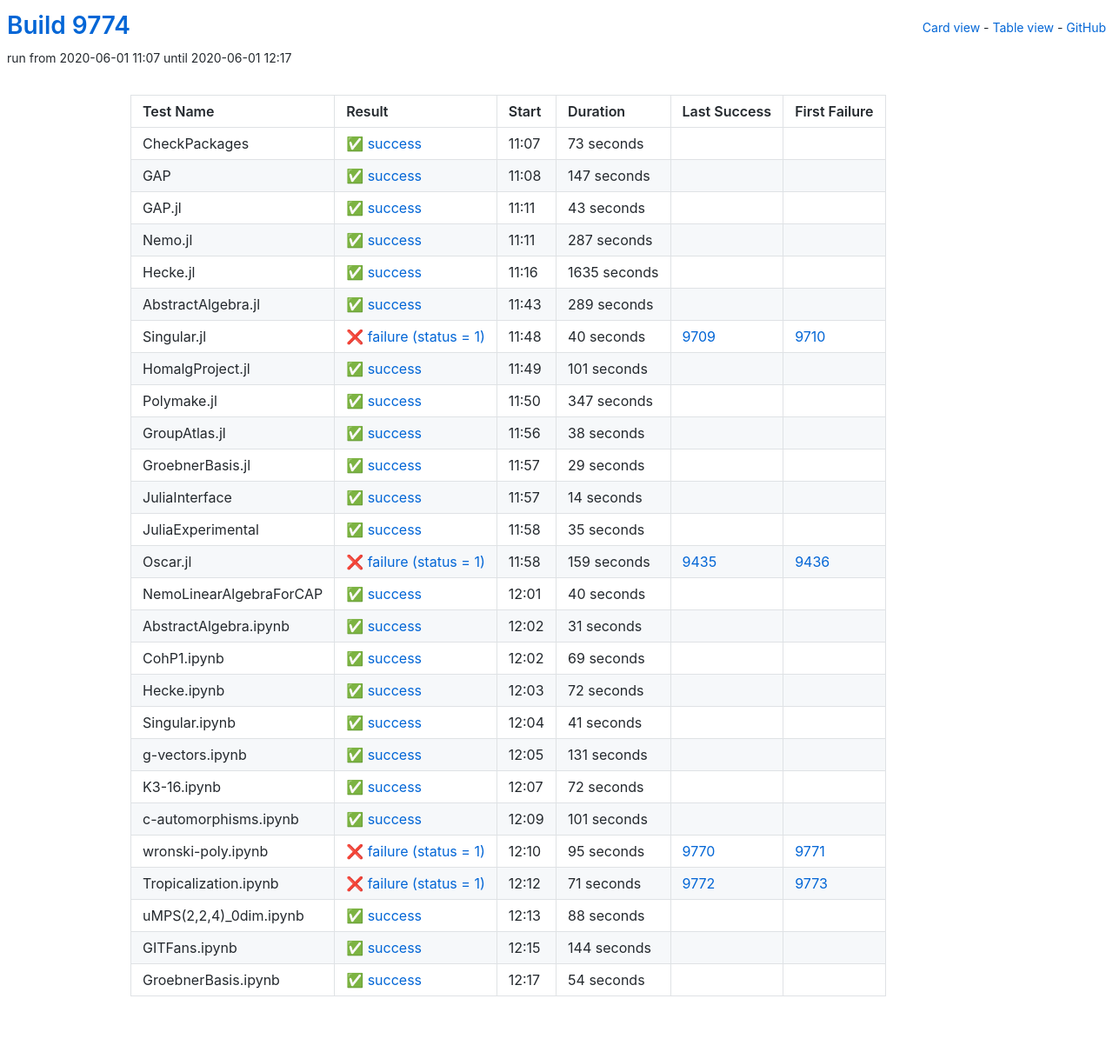
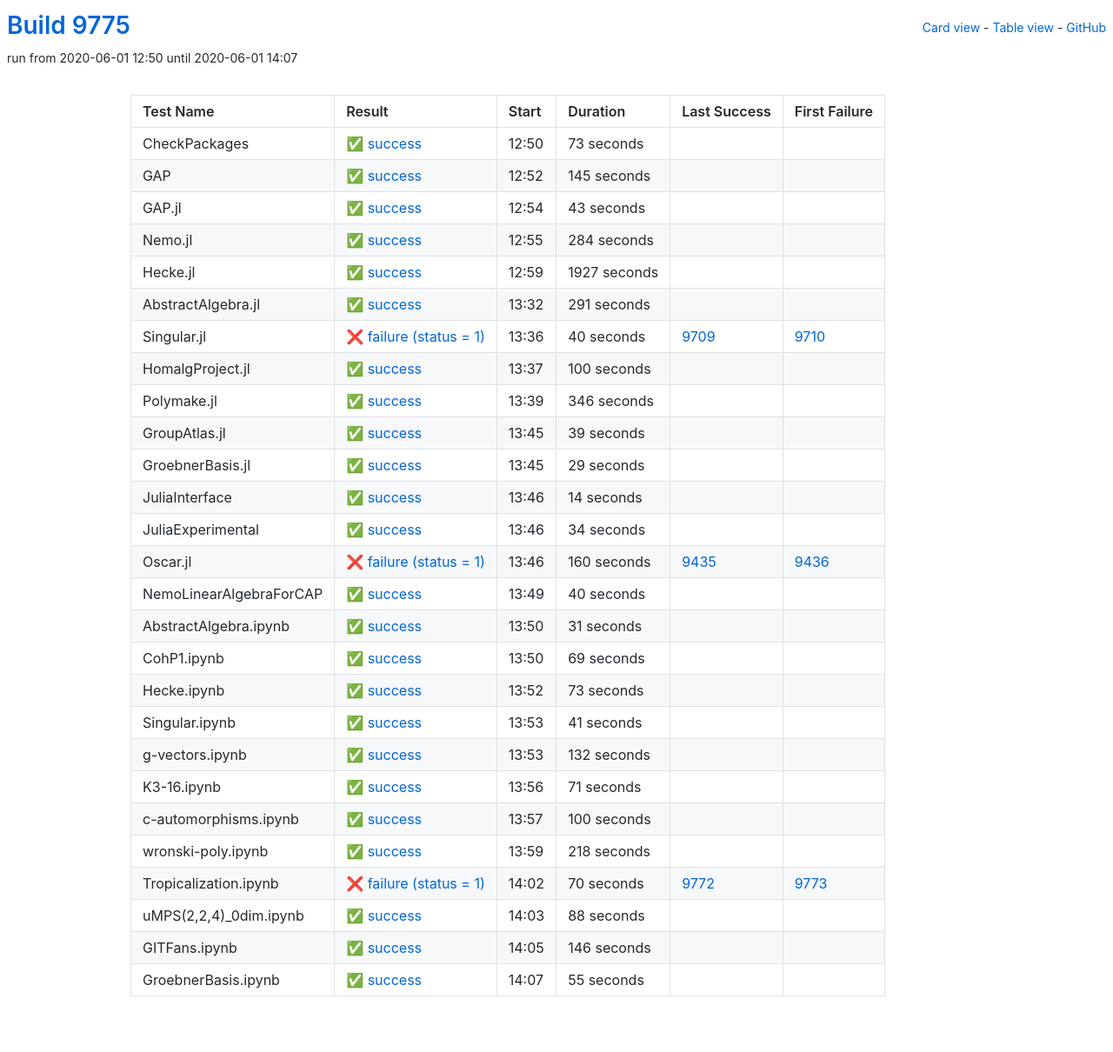
Before and after one commit to oscar-system/oscar-ci-status, a Jekyll site: the page built from table.html, in a window 1280 px wide. Shown: the whole page at 87% size. Built offline with Jekyll 4.4.1, drawn with Linux system fonts in a browser that asks for light colours.

Commit message:
Build 9775

```diff
--- a/_data/ci.yml
+++ b/_data/ci.yml
@@ -1,5 +1,5 @@
-build: 9774
-build_url: https://oscarci.mathematik.uni-kl.de/job/oscar/9774/
+build: 9775
+build_url: https://oscarci.mathematik.uni-kl.de/job/oscar/9775/
 job: oscar
 tests:
 - duration: 73
@@ -9,21 +9,21 @@
   id: checkpackages
   last_success: false
   last_success_url: null
-  log: https://oscarci.mathematik.uni-kl.de/job/oscar/9774/artifact/logs/build-9774/CheckPackages.log
+  log: https://oscarci.mathematik.uni-kl.de/job/oscar/9775/artifact/logs/build-9775/CheckPackages.log
   name: CheckPackages
-  start: 2020-06-01 11:07
+  start: 2020-06-01 12:50
   status: success
   success: true
-- duration: 147
+- duration: 145
   exitcode: 0
   first_failure: false
   first_failure_url: null
   id: gap
   last_success: false
   last_success_url: null
-  log: https://oscarci.mathematik.uni-kl.de/job/oscar/9774/artifact/logs/build-9774/GAP.log
+  log: https://oscarci.mathematik.uni-kl.de/job/oscar/9775/artifact/logs/build-9775/GAP.log
   name: GAP
-  start: 2020-06-01 11:08
+  start: 2020-06-01 12:52
   status: success
   success: true
 - duration: 43
@@ -33,45 +33,45 @@
   id: gap-jl
   last_success: false
   last_success_url: null
-  log: https://oscarci.mathematik.uni-kl.de/job/oscar/9774/artifact/logs/build-9774/GAP.jl.log
+  log: https://oscarci.mathematik.uni-kl.de/job/oscar/9775/artifact/logs/build-9775/GAP.jl.log
   name: GAP.jl
-  start: 2020-06-01 11:11
+  start: 2020-06-01 12:54
   status: success
   success: true
-- duration: 287
+- duration: 284
   exitcode: 0
   first_failure: false
   first_failure_url: null
   id: nemo-jl
   last_success: false
   last_success_url: null
-  log: https://oscarci.mathematik.uni-kl.de/job/oscar/9774/artifact/logs/build-9774/Nemo.jl.log
+  log: https://oscarci.mathematik.uni-kl.de/job/oscar/9775/artifact/logs/build-9775/Nemo.jl.log
   name: Nemo.jl
-  start: 2020-06-01 11:11
+  start: 2020-06-01 12:55
   status: success
   success: true
-- duration: 1635
+- duration: 1927
   exitcode: 0
   first_failure: false
   first_failure_url: null
   id: hecke-jl
   last_success: false
   last_success_url: null
-  log: https://oscarci.mathematik.uni-kl.de/job/oscar/9774/artifact/logs/build-9774/Hecke.jl.log
+  log: https://oscarci.mathematik.uni-kl.de/job/oscar/9775/artifact/logs/build-9775/Hecke.jl.log
   name: Hecke.jl
-  start: 2020-06-01 11:16
+  start: 2020-06-01 12:59
   status: success
   success: true
-- duration: 289
+- duration: 291
   exitcode: 0
   first_failure: false
   first_failure_url: null
   id: abstractalgebra-jl
   last_success: false
   last_success_url: null
-  log: https://oscarci.mathematik.uni-kl.de/job/oscar/9774/artifact/logs/build-9774/AbstractAlgebra.jl.log
+  log: https://oscarci.mathematik.uni-kl.de/job/oscar/9775/artifact/logs/build-9775/AbstractAlgebra.jl.log
   name: AbstractAlgebra.jl
-  start: 2020-06-01 11:43
+  start: 2020-06-01 13:32
   status: success
   success: true
 - duration: 40
@@ -81,45 +81,45 @@
   id: singular-jl
   last_success: 9709
   last_success_url: https://oscarci.mathematik.uni-kl.de/job/oscar/9709/
-  log: https://oscarci.mathematik.uni-kl.de/job/oscar/9774/artifact/logs/build-9774/Singular.jl.log
+  log: https://oscarci.mathematik.uni-kl.de/job/oscar/9775/artifact/logs/build-9775/Singular.jl.log
   name: Singular.jl
-  start: 2020-06-01 11:48
+  start: 2020-06-01 13:36
   status: failure
   success: false
-- duration: 101
+- duration: 100
   exitcode: 0
   first_failure: false
   first_failure_url: null
   id: homalgproject-jl
   last_success: false
   last_success_url: null
-  log: https://oscarci.mathematik.uni-kl.de/job/oscar/9774/artifact/logs/build-9774/HomalgProject.jl.log
+  log: https://oscarci.mathematik.uni-kl.de/job/oscar/9775/artifact/logs/build-9775/HomalgProject.jl.log
   name: HomalgProject.jl
-  start: 2020-06-01 11:49
+  start: 2020-06-01 13:37
   status: success
   success: true
-- duration: 347
+- duration: 346
   exitcode: 0
   first_failure: false
   first_failure_url: null
   id: polymake-jl
   last_success: false
   last_success_url: null
-  log: https://oscarci.mathematik.uni-kl.de/job/oscar/9774/artifact/logs/build-9774/Polymake.jl.log
+  log: https://oscarci.mathematik.uni-kl.de/job/oscar/9775/artifact/logs/build-9775/Polymake.jl.log
   name: Polymake.jl
-  start: 2020-06-01 11:50
+  start: 2020-06-01 13:39
   status: success
   success: true
-- duration: 38
+- duration: 39
   exitcode: 0
   first_failure: false
   first_failure_url: null
   id: groupatlas-jl
   last_success: false
   last_success_url: null
-  log: https://oscarci.mathematik.uni-kl.de/job/oscar/9774/artifact/logs/build-9774/GroupAtlas.jl.log
+  log: https://oscarci.mathematik.uni-kl.de/job/oscar/9775/artifact/logs/build-9775/GroupAtlas.jl.log
   name: GroupAtlas.jl
-  start: 2020-06-01 11:56
+  start: 2020-06-01 13:45
   status: success
   success: true
 - duration: 29
@@ -129,9 +129,9 @@
   id: groebnerbasis-jl
   last_success: false
   last_success_url: null
-  log: https://oscarci.mathematik.uni-kl.de/job/oscar/9774/artifact/logs/build-9774/GroebnerBasis.jl.log
+  log: https://oscarci.mathematik.uni-kl.de/job/oscar/9775/artifact/logs/build-9775/GroebnerBasis.jl.log
   name: GroebnerBasis.jl
-  start: 2020-06-01 11:57
+  start: 2020-06-01 13:45
   status: success
   success: true
 - duration: 14
@@ -141,33 +141,33 @@
   id: juliainterface
   last_success: false
   last_success_url: null
-  log: https://oscarci.mathematik.uni-kl.de/job/oscar/9774/artifact/logs/build-9774/JuliaInterface.log
+  log: https://oscarci.mathematik.uni-kl.de/job/oscar/9775/artifact/logs/build-9775/JuliaInterface.log
   name: JuliaInterface
-  start: 2020-06-01 11:57
+  start: 2020-06-01 13:46
   status: success
   success: true
-- duration: 35
+- duration: 34
   exitcode: 0
   first_failure: false
   first_failure_url: null
   id: juliaexperimental
   last_success: false
   last_success_url: null
-  log: https://oscarci.mathematik.uni-kl.de/job/oscar/9774/artifact/logs/build-9774/JuliaExperimental.log
+  log: https://oscarci.mathematik.uni-kl.de/job/oscar/9775/artifact/logs/build-9775/JuliaExperimental.log
   name: JuliaExperimental
-  start: 2020-06-01 11:58
+  start: 2020-06-01 13:46
   status: success
   success: true
-- duration: 159
+- duration: 160
   exitcode: 1
   first_failure: 9436
   first_failure_url: https://oscarci.mathematik.uni-kl.de/job/oscar/9436/
   id: oscar-jl
   last_success: 9435
   last_success_url: https://oscarci.mathematik.uni-kl.de/job/oscar/9435/
-  log: https://oscarci.mathematik.uni-kl.de/job/oscar/9774/artifact/logs/build-9774/Oscar.jl.log
+  log: https://oscarci.mathematik.uni-kl.de/job/oscar/9775/artifact/logs/build-9775/Oscar.jl.log
   name: Oscar.jl
-  start: 2020-06-01 11:58
+  start: 2020-06-01 13:46
   status: failure
   success: false
 - duration: 40
@@ -177,9 +177,9 @@
   id: nemolinearalgebraforcap
   last_success: false
   last_success_url: null
-  log: https://oscarci.mathematik.uni-kl.de/job/oscar/9774/artifact/logs/build-9774/NemoLinearAlgebraForCAP.log
+  log: https://oscarci.mathematik.uni-kl.de/job/oscar/9775/artifact/logs/build-9775/NemoLinearAlgebraForCAP.log
   name: NemoLinearAlgebraForCAP
-  start: 2020-06-01 12:01
+  start: 2020-06-01 13:49
   status: success
   success: true
 - duration: 31
@@ -189,9 +189,9 @@
   id: abstractalgebra-ipynb
   last_success: false
   last_success_url: null
-  log: https://oscarci.mathematik.uni-kl.de/job/oscar/9774/artifact/logs/build-9774/AbstractAlgebra.ipynb.log
+  log: https://oscarci.mathematik.uni-kl.de/job/oscar/9775/artifact/logs/build-9775/AbstractAlgebra.ipynb.log
   name: AbstractAlgebra.ipynb
-  start: 2020-06-01 12:02
+  start: 2020-06-01 13:50
   status: success
   success: true
 - duration: 69
@@ -201,21 +201,21 @@
   id: cohp1-ipynb
   last_success: false
   last_success_url: null
-  log: https://oscarci.mathematik.uni-kl.de/job/oscar/9774/artifact/logs/build-9774/CohP1.ipynb.log
+  log: https://oscarci.mathematik.uni-kl.de/job/oscar/9775/artifact/logs/build-9775/CohP1.ipynb.log
   name: CohP1.ipynb
-  start: 2020-06-01 12:02
+  start: 2020-06-01 13:50
   status: success
   success: true
-- duration: 72
+- duration: 73
   exitcode: 0
   first_failure: false
   first_failure_url: null
   id: hecke-ipynb
   last_success: false
   last_success_url: null
-  log: https://oscarci.mathematik.uni-kl.de/job/oscar/9774/artifact/logs/build-9774/Hecke.ipynb.log
+  log: https://oscarci.mathematik.uni-kl.de/job/oscar/9775/artifact/logs/build-9775/Hecke.ipynb.log
   name: Hecke.ipynb
-  start: 2020-06-01 12:03
+  start: 2020-06-01 13:52
   status: success
   success: true
 - duration: 41
@@ -225,69 +225,69 @@
   id: singular-ipynb
   last_success: false
   last_success_url: null
-  log: https://oscarci.mathematik.uni-kl.de/job/oscar/9774/artifact/logs/build-9774/Singular.ipynb.log
+  log: https://oscarci.mathematik.uni-kl.de/job/oscar/9775/artifact/logs/build-9775/Singular.ipynb.log
   name: Singular.ipynb
-  start: 2020-06-01 12:04
+  start: 2020-06-01 13:53
   status: success
   success: true
-- duration: 131
+- duration: 132
   exitcode: 0
   first_failure: false
   first_failure_url: null
   id: g-vectors-ipynb
   last_success: false
   last_success_url: null
-  log: https://oscarci.mathematik.uni-kl.de/job/oscar/9774/artifact/logs/build-9774/g-vectors.ipynb.log
+  log: https://oscarci.mathematik.uni-kl.de/job/oscar/9775/artifact/logs/build-9775/g-vectors.ipynb.log
   name: g-vectors.ipynb
-  start: 2020-06-01 12:05
+  start: 2020-06-01 13:53
   status: success
   success: true
-- duration: 72
+- duration: 71
   exitcode: 0
   first_failure: false
   first_failure_url: null
   id: k3-16-ipynb
   last_success: false
   last_success_url: null
-  log: https://oscarci.mathematik.uni-kl.de/job/oscar/9774/artifact/logs/build-9774/K3-16.ipynb.log
+  log: https://oscarci.mathematik.uni-kl.de/job/oscar/9775/artifact/logs/build-9775/K3-16.ipynb.log
   name: K3-16.ipynb
-  start: 2020-06-01 12:07
+  start: 2020-06-01 13:56
   status: success
   success: true
-- duration: 101
+- duration: 100
   exitcode: 0
   first_failure: false
   first_failure_url: null
   id: c-automorphisms-ipynb
   last_success: false
   last_success_url: null
-  log: https://oscarci.mathematik.uni-kl.de/job/oscar/9774/artifact/logs/build-9774/c-automorphisms.ipynb.log
+  log: https://oscarci.mathematik.uni-kl.de/job/oscar/9775/artifact/logs/build-9775/c-automorphisms.ipynb.log
   name: c-automorphisms.ipynb
-  start: 2020-06-01 12:09
+  start: 2020-06-01 13:57
   status: success
   success: true
-- duration: 95
-  exitcode: 1
-  first_failure: 9771
-  first_failure_url: https://oscarci.mathematik.uni-kl.de/job/oscar/9771/
+- duration: 218
+  exitcode: 0
+  first_failure: false
+  first_failure_url: null
   id: wronski-poly-ipynb
-  last_success: 9770
-  last_success_url: https://oscarci.mathematik.uni-kl.de/job/oscar/9770/
-  log: https://oscarci.mathematik.uni-kl.de/job/oscar/9774/artifact/logs/build-9774/wronski-poly.ipynb.log
+  last_success: false
+  last_success_url: null
+  log: https://oscarci.mathematik.uni-kl.de/job/oscar/9775/artifact/logs/build-9775/wronski-poly.ipynb.log
   name: wronski-poly.ipynb
-  start: 2020-06-01 12:10
-  status: failure
-  success: false
-- duration: 71
+  start: 2020-06-01 13:59
+  status: success
+  success: true
+- duration: 70
   exitcode: 1
   first_failure: 9773
   first_failure_url: https://oscarci.mathematik.uni-kl.de/job/oscar/9773/
   id: tropicalization-ipynb
   last_success: 9772
   last_success_url: https://oscarci.mathematik.uni-kl.de/job/oscar/9772/
-  log: https://oscarci.mathematik.uni-kl.de/job/oscar/9774/artifact/logs/build-9774/Tropicalization.ipynb.log
+  log: https://oscarci.mathematik.uni-kl.de/job/oscar/9775/artifact/logs/build-9775/Tropicalization.ipynb.log
   name: Tropicalization.ipynb
-  start: 2020-06-01 12:12
+  start: 2020-06-01 14:02
   status: failure
   success: false
 - duration: 88
@@ -297,32 +297,32 @@
   id: umps-2-2-4-0dim-ipynb
   last_success: false
   last_success_url: null
-  log: https://oscarci.mathematik.uni-kl.de/job/oscar/9774/artifact/logs/build-9774/uMPS-2-2-4-_0dim.ipynb.log
+  log: https://oscarci.mathematik.uni-kl.de/job/oscar/9775/artifact/logs/build-9775/uMPS-2-2-4-_0dim.ipynb.log
   name: uMPS(2,2,4)_0dim.ipynb
-  start: 2020-06-01 12:13
+  start: 2020-06-01 14:03
   status: success
   success: true
-- duration: 144
+- duration: 146
   exitcode: 0
   first_failure: false
   first_failure_url: null
   id: gitfans-ipynb
   last_success: false
   last_success_url: null
-  log: https://oscarci.mathematik.uni-kl.de/job/oscar/9774/artifact/logs/build-9774/GITFans.ipynb.log
+  log: https://oscarci.mathematik.uni-kl.de/job/oscar/9775/artifact/logs/build-9775/GITFans.ipynb.log
   name: GITFans.ipynb
-  start: 2020-06-01 12:15
+  start: 2020-06-01 14:05
   status: success
   success: true
-- duration: 54
+- duration: 55
   exitcode: 0
   first_failure: false
   first_failure_url: null
   id: groebnerbasis-ipynb
   last_success: false
   last_success_url: null
-  log: https://oscarci.mathematik.uni-kl.de/job/oscar/9774/artifact/logs/build-9774/GroebnerBasis.ipynb.log
+  log: https://oscarci.mathematik.uni-kl.de/job/oscar/9775/artifact/logs/build-9775/GroebnerBasis.ipynb.log
   name: GroebnerBasis.ipynb
-  start: 2020-06-01 12:17
+  start: 2020-06-01 14:07
   status: success
   success: true
```
Also changed, not shown: README.md.
